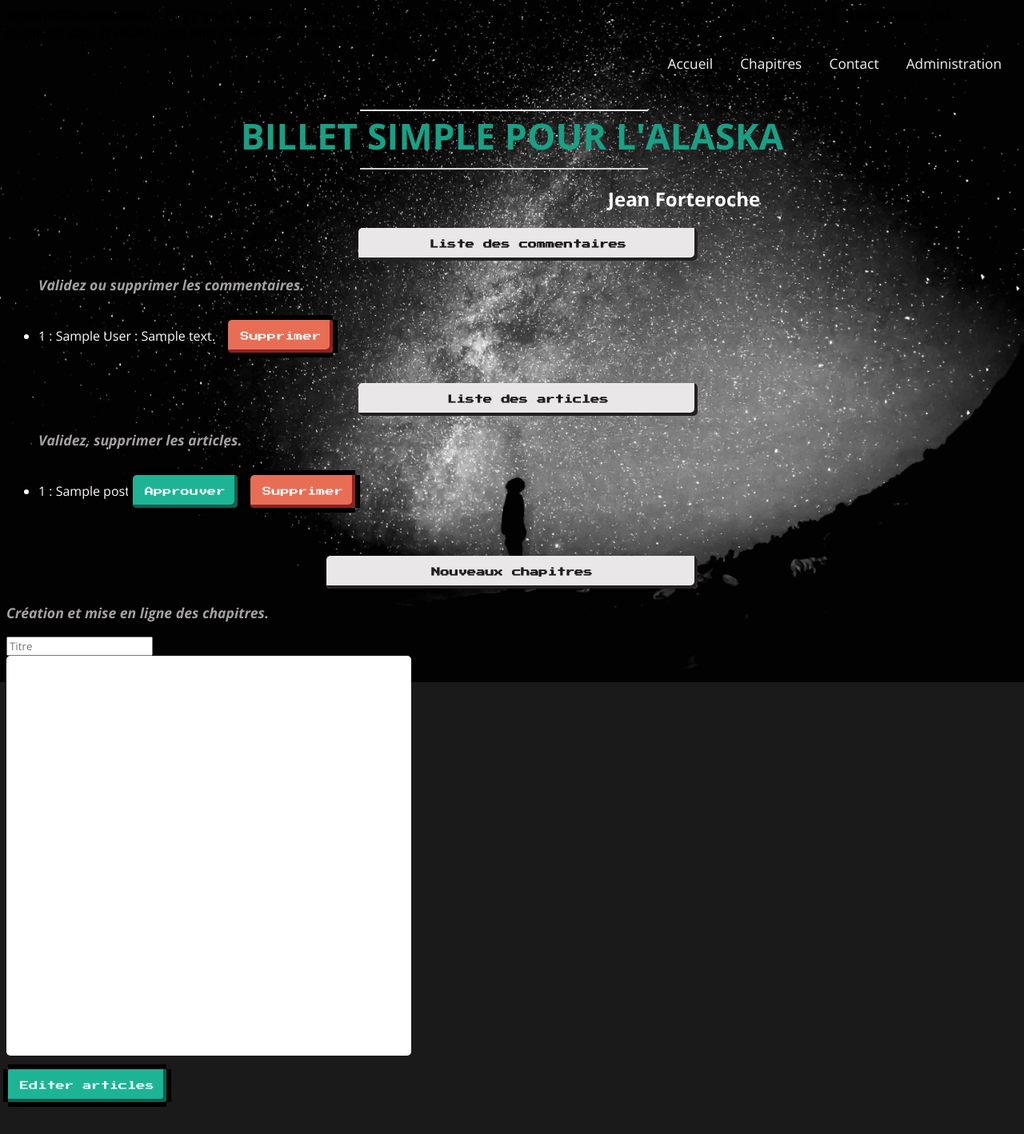
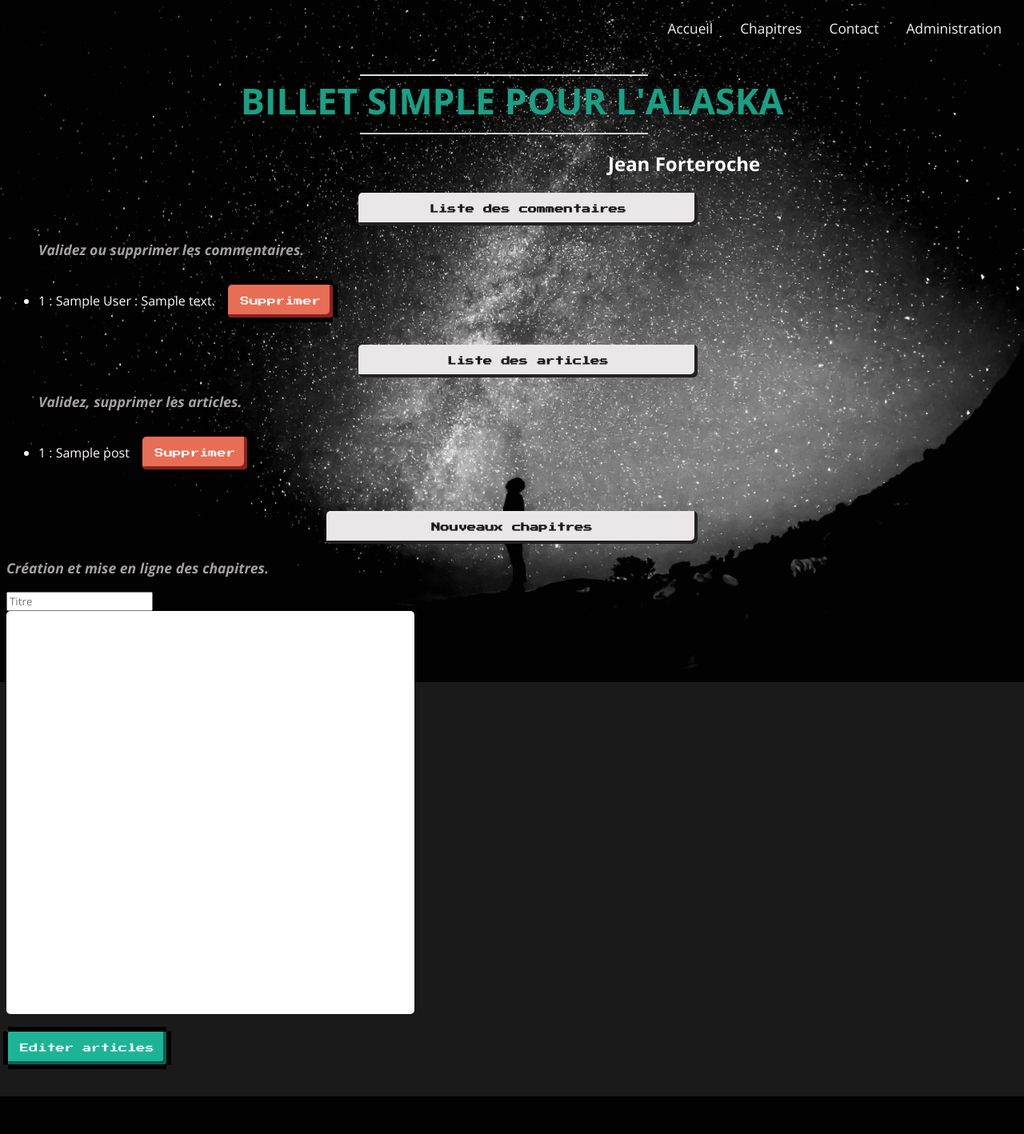
Before and after one commit to b1b1111/Blog-Jean-Forteroche, a PHP site: page /coursphp/administration in a window 1280 px wide. Shown: the whole page at 80% size. After the commit the page ends 1371 px from the top, so only its background shows below. Run offline with PHP 8.4, Linux system fonts and the light colour scheme; tables that the repository leaves empty or names only in its code hold one stand-in row (values such as "Sample post"); some libraries are stand-ins or nearby versions.

Commit message:
MVC1 - chapters modified

```diff
--- /dev/null
+++ b/controller/admin.php
@@ -0,0 +1,29 @@
+<?php
+$bdd = new \PDO('mysql:host=localhost;dbname=jean forteroche;charset=utf8', 'root', '');
+if(isset($_GET['type']) AND $_GET['type'] == 'comments') {
+   if(isset($_GET['approuve']) AND !empty($_GET['approuve'])) {
+      $approuve = (int) $_GET['approuve'];
+      $req = $bdd->prepare('UPDATE comments SET approuve = 1 WHERE id = ?');
+      $req->execute(array($approuve));
+   }
+   if(isset($_GET['supprime']) AND !empty($_GET['supprime'])) {
+      $supprime = (int) $_GET['supprime'];
+      $req = $bdd->prepare('DELETE FROM comments WHERE id = ?');
+      $req->execute(array($supprime));
+   }
+}
+if(isset($_GET['type']) AND $_GET['type'] == 'posts') {
+   if(isset($_GET['approuve']) AND !empty($_GET['approuve'])) {
+      $approuve = (int) $_GET['approuve'];
+      $req = $bdd->prepare('UPDATE posts SET approuve = 1 WHERE id = ?');
+      $req->execute(array($approuve));
+   }
+   if(isset($_GET['supprime']) AND !empty($_GET['supprime'])) {
+      $supprime = (int) $_GET['supprime'];
+      $req = $bdd->prepare('DELETE FROM posts WHERE id = ?');
+      $req->execute(array($supprime));
+   }
+}
+$comment = $bdd->query('SELECT * FROM comments ORDER BY id DESC LIMIT 0,15');
+$posts = $bdd->query('SELECT * FROM posts ORDER BY id DESC LIMIT 0,15');
+?>
--- a/controller/adminController.php
+++ b/controller/adminController.php
@@ -14,19 +14,10 @@
       $this->postManager = new \Benjamin\Alaska\Model\postManager();
    }
 
-    // Liste des chapitres et commentaires
-    public function indexAdmin() {
-
-        $posts = $this->postManager->getPosts();
-        $comments = $this->CommentManager->getReportedComments();
-
-        require 'view/frontend/administration.php';
-    }
-
     // Créer un chapitre
     public function postAdmin($title, $content) {
 
-        $postChapter = $this->postManager->addPost($title, $content);
+        $post = $this->postManager->addPost($title, $content);
         require 'view/frontend/administration.php';
     }
 
@@ -53,6 +44,12 @@
     {
         $deletedComment = $this->CommentManager-> deleteComment($id);
 
+        if ($deletedComment === false) {
+            throw new \Exception("Impossible de supprimer le commentaire !");
+        }
+        else {
+            header('Location: http://localhost/coursphp/Jean-Forteroche/administration/');
+        }
 
     }
 
--- a/index.php
+++ b/index.php
@@ -45,12 +45,13 @@
     $postController->contact();
 }
 
-else if($url[0] == 'administration') {
+if($url[0] == 'administration') {
     if(empty($url[1])) {
         $postController->administration();
     }
 
     else if ($url[1] == 'create') {
+
         // appele function create chapters
         $adminController->postAdmin($title, $content);
     }
@@ -62,8 +63,8 @@
         // appele function delete chapters
         $adminController->deletepostAdmin($id);
     }
-    elseif ($url[1] == 'deleteComment') {
-        $adminController->deleteCommentAdmin('id');
+    else if ($url[1] == 'deleteComment') {
+        $adminController->deleteCommentAdmin($_GET['id']);
     }
 }
 
--- a/model/CommentManager.php
+++ b/model/CommentManager.php
@@ -64,7 +64,7 @@
         $db = $this->newManager->dbConnect();
         $request = $db->prepare('DELETE FROM comments WHERE id = ?');
         $request->execute(array($id));
-        $deletedComment = $request->fetch();
+        $deletedComment = "Le message n° ".$id." a bien été supprimé.";
         return $deletedComment;
     }
 }
--- a/public/css/style.css
+++ b/public/css/style.css
@@ -318,6 +318,7 @@
 #list_comment,
 #list_post {
     color: rgb(255, 250, 250);
+    font-family: 'Courier New', Courier, monospace;
 }
 
 .adminH2 {
--- a/view/frontend/administration.php
+++ b/view/frontend/administration.php
@@ -1,8 +1,8 @@
-<?php var_dump($comments); ?>
 <?php $title = 'Jean Forteroche'; ?>
 <?php require('header.php');
 $menu = view_menu();
 ?>
+<?php require('controller/admin.php'); ?>
 
 <?php ob_start(); ?>
 
@@ -10,12 +10,12 @@
         <h2 class="adminH2">Liste des commentaires</h2>
         <p class="adminParagraphe" ><em>Validez ou supprimer les commentaires.</em></p>
 
-        <?php while($c = $comments->fetch()) { ?>
+        <?php while($c = $comment->fetch()) { ?>
 
-        <li><?= $c['id'] ?> : <?= $c['author'] ?> : <?= $c['content'] ?><?php if($c['alert'] == 0) { ?> <br />
-        <a class="admin_approuve" href="<?php $_POST['URL_PATH'] ?>approuve/<?= $c['id'] ?>">Approuver</a><?php } ?>
+        <li><?= $c['id'] ?> : <?= $c['author'] ?> : <?= $c['content'] ?><?php if($c['approuve'] == 0) { ?> <br />
+        <a class="admin_approuve" href="<?= $_POST['URL_PATH'] ?>administration?type=comments&approuve=<?= $c['id'] ?>">Approuver</a><?php } ?>
         &nbsp;&nbsp;
-        <a class="form_btn" href="<?php $_POST['URL_PATH'] ?>deleteComment/<?= $c['id'] ?>">Supprimer</a></li><br />
+        <a class="form_btn" href="<?= $_POST['URL_PATH'] ?>administration?type=comments&supprime=<?= $c['id'] ?>">Supprimer</a></li><br />
         <?php } ?>
   </ul>
 
@@ -25,11 +25,13 @@
 
         <?php while($a = $posts->fetch()) { ?>
 
-        <li><?= $a['id'] ?> : <?= $a['title']?>
-        <a class="admin_approuve" href="<?= $_POST['URL_PATH'] ?>administration/?posts&=<?= $a['id'] ?>">Approuver</a><?php } ?>
+        <li><?= $a['id'] ?> : <?= $a['title']?><?php if($a['approuve'] == 0) { ?><br />
+        <a class="admin_approuve" href="<?= $_POST['URL_PATH'] ?>type=posts&approuve=<?= $a['id'] ?>">Approuver</a><?php } ?>
         &nbsp;&nbsp;
-        <a class="form_btn" href="<?= $_POST['URL_PATH'] ?>administration?posts&supprime=<?= $a['id'] ?>">Supprimer</a></li><br /><br />
+        <a class="form_btn" href="administration?type=posts&supprime=<?= $a['id'] ?>">Supprimer</a></li><br /><br />
+        <?php } ?>
   </ul>
+
 
     <h2 class="adminH2">Nouveaux chapitres</h2>
     <p class="adminParagraphe"><em>Création et mise en ligne des chapitres.</em></p>
--- a/view/frontend/postView.php
+++ b/view/frontend/postView.php
@@ -7,7 +7,7 @@
 <?php ob_start(); ?>
 
 
-<h2><a href="http://localhost/coursphp/Jean-Forteroche/chapitres">Retour à la liste des billets</a></h2>
+<h2><a href="<?= $_POST['URL_PATH'] ?>/chapitres">Retour à la liste des billets</a></h2>
 
 <div class="news">
     <h3>
```
